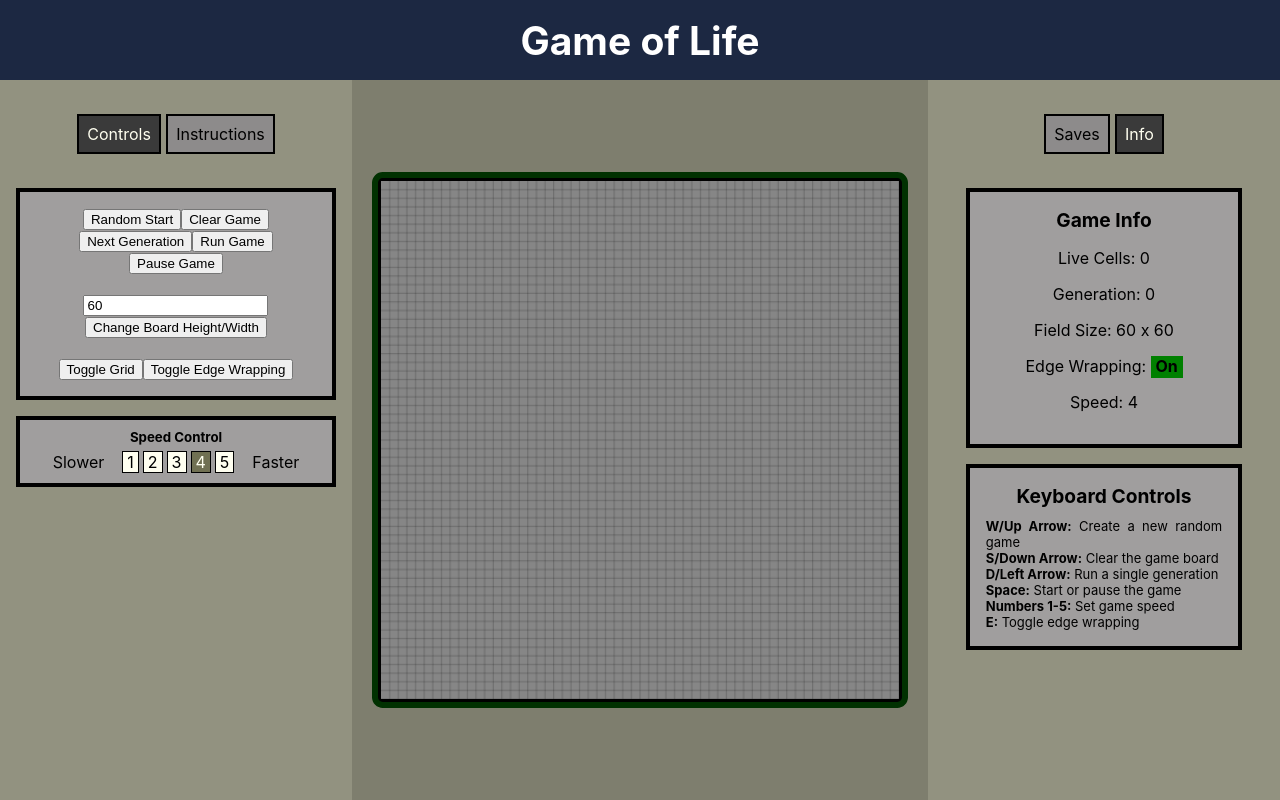
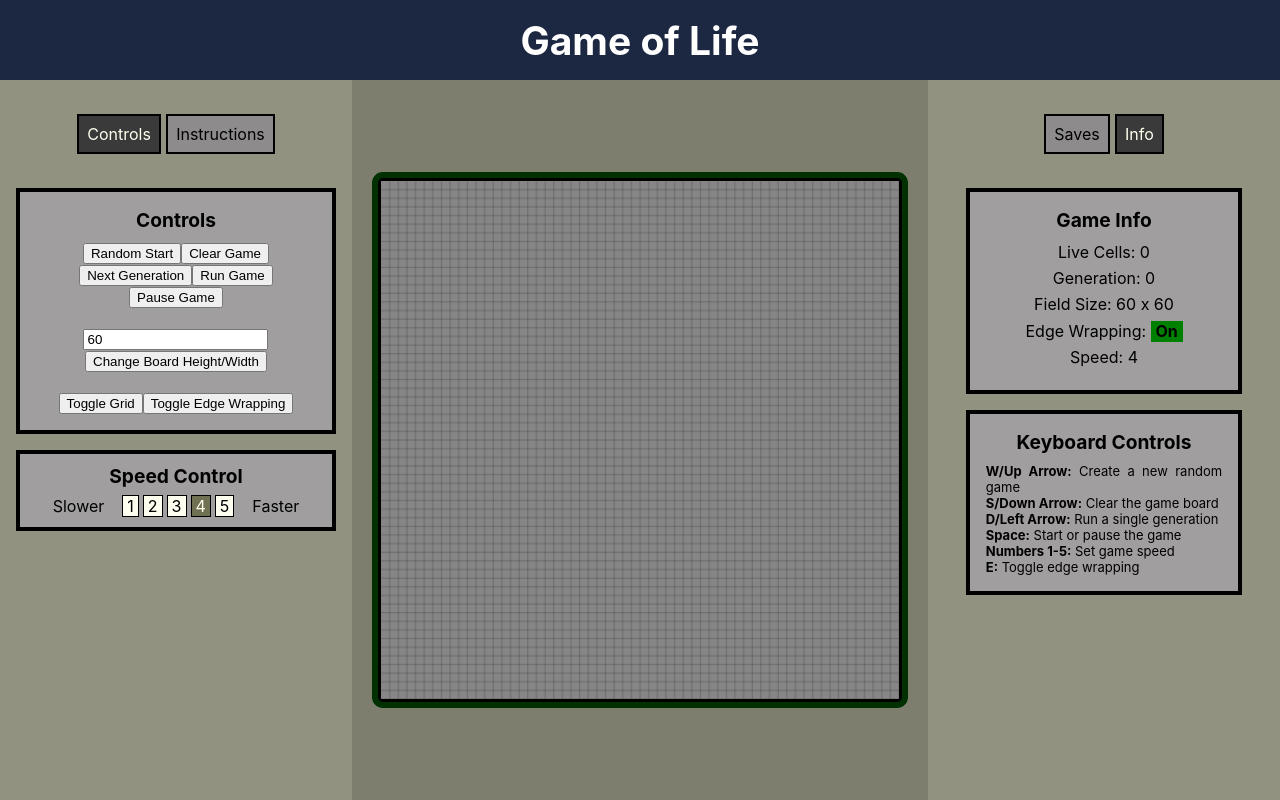
Before and after one commit to tgclayton/Gol2, a React (Create React App) app: page /controls/info in a window 1280 px wide. Built offline with nearby package versions, Linux system fonts and the light colour scheme.

Commit message:
more styling

```diff
--- a/src/components/Controls.jsx
+++ b/src/components/Controls.jsx
@@ -42,6 +42,7 @@ export default function Controls(props) {
   return (
     <>
       <div id='main-control-panel' className='control-panel'>
+      <h5 className={'panel-title'}>Controls</h5>
         <button onClick={() => props.makeRandomStart()} >Random Start</button>
         <button onClick={() => props.clearGame()} >Clear Game</button>
         <br />
@@ -57,7 +58,8 @@ export default function Controls(props) {
         <button onClick={() => props.wrap.toggleWrap(!props.wrap.wrap)}>Toggle Edge Wrapping</button>
       </div>
       <div id='speed-control' className = 'control-panel column'>
-        <h5>Speed Control</h5>
+      <h5 className={'panel-title'}>Speed Control</h5>
+        {/* <h5>Speed Control</h5> */}
         <div className='flex-row'>
           <p>Slower</p>
           <div className='speed-button' id={`speed-button-1`} onClick={() => props.changeSpeed(600)}>1</div>
--- a/src/components/Instructions.jsx
+++ b/src/components/Instructions.jsx
@@ -4,7 +4,7 @@ export default function Instructions(props) {
       <div className='control-panel instructions' id='game-instructions' style={{
         letterSpacing:'-0.001em'
       }} >
-        {/* <h5 className={'panel-title'}>Rules</h5> */}
+        <h5 className={'panel-title'}>Instructions</h5>
         <p>Conway's Game of Life consists of 2D game board composed of square cells. Each cell can
         exist in one of two states, alive(green) and dead(grey). Once the starting state of the
         board is determined the game proceeds in a series of generations, during which cells may
--- a/src/styles/info.css
+++ b/src/styles/info.css
@@ -13,3 +13,7 @@
   padding: 0 .3em .1em;
   font-weight: 700;
 }
+
+#info-panel p {
+  margin: .4em
+}
```
